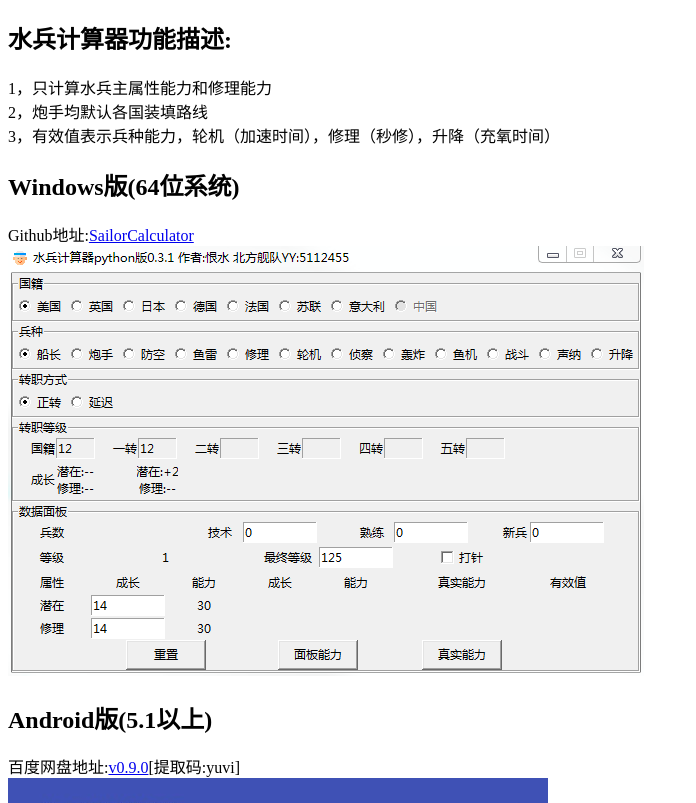
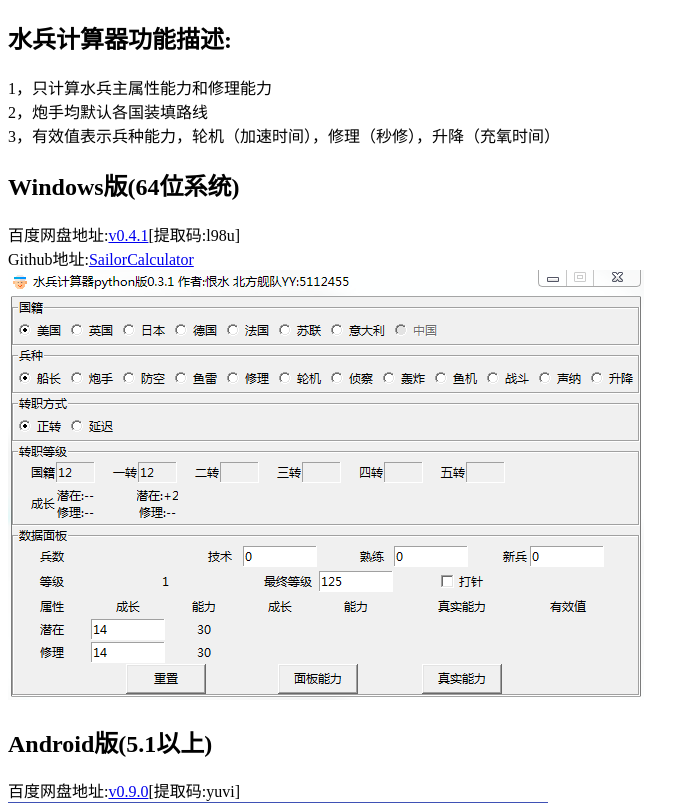
Before and after one commit to laocuo/laocuo.github.io, a plain HTML site: page index.html in a window 1280 px wide. Shown: the top 803 px of the page, without its empty margins (0-696 px from the left). Drawn offline with Linux system fonts and the light colour scheme.

Commit message:
Update index.html

```diff
--- a/index.html
+++ b/index.html
@@ -15,6 +15,7 @@
 
 <h2>Windows版(64位系统)</h2>
 <p>
+百度网盘地址:<a href="https://pan.baidu.com/s/1-o_Fbh_p2-FzCv8sqfL_6w">v0.4.1</a>[提取码:l98u]<br>
 Github地址:<a href="https://github.com/laocuo/SailorCalculator/releases">SailorCalculator</a><br>
 <img src="images/windows-snapshot.png" width="636" height="430" />
 </p>
```
